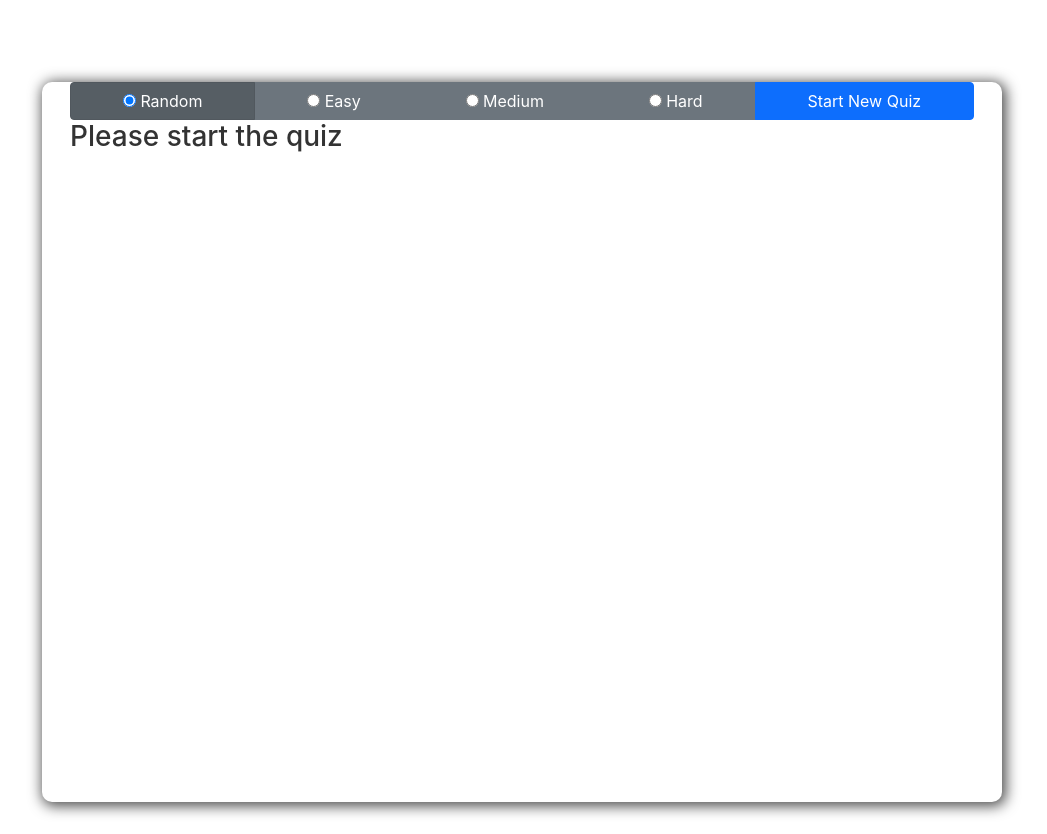
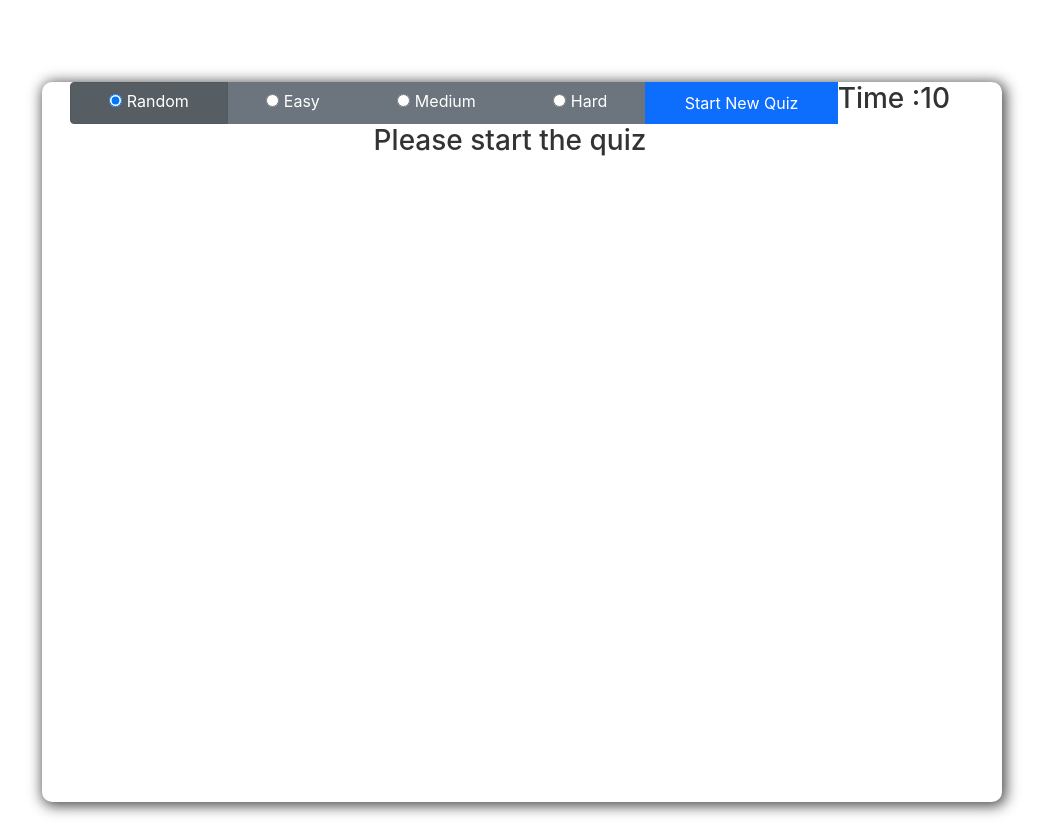
Before and after one commit to hgozutok/angular-quiz-app, an Angular app: page / in a window 1280 px wide. Shown: the whole page, without its empty margins (118-1165 px from the left). Built offline with nearby package versions, Linux system fonts and the light colour scheme.

Commit message:
timer added

```diff
--- a/angular.json
+++ b/angular.json
@@ -27,9 +27,12 @@
               "src/assets"
             ],
             "styles": [
-              "src/styles.css"
+              "src/styles.css",
+              "node_modules/bootstrap/dist/css/bootstrap.min.css"
             ],
-            "scripts": []
+            "scripts": [
+              "node_modules/bootstrap/dist/js/bootstrap.min.js"
+            ]
           },
           "configurations": {
             "production": {
--- a/package.json
+++ b/package.json
@@ -18,7 +18,9 @@
     "@angular/platform-browser": "~13.2.0",
     "@angular/platform-browser-dynamic": "~13.2.0",
     "@angular/router": "~13.2.0",
+    "@popperjs/core": "^2.11.2",
     "axios": "^0.26.0",
+    "bootstrap": "^5.1.3",
     "rxjs": "~7.5.0",
     "tslib": "^2.3.0",
     "zone.js": "~0.11.4"
@@ -28,6 +30,7 @@
     "@angular/cli": "~13.2.4",
     "@angular/compiler-cli": "~13.2.0",
     "@types/jasmine": "~3.10.0",
+    "@types/jquery": "^3.5.13",
     "@types/node": "^12.11.1",
     "jasmine-core": "~4.0.0",
     "karma": "~6.3.0",
--- a/src/app/app.module.ts
+++ b/src/app/app.module.ts
@@ -6,6 +6,9 @@ import { AppComponent } from './app.component';
 import { QuizMainComponent } from './quiz-main/quiz-main.component';
 import { FormsModule } from '@angular/forms';
 import { ReactiveFormsModule } from '@angular/forms';
+
+
+
 
 @NgModule({
   declarations: [
--- a/src/app/quiz-main/quiz-main.component.css
+++ b/src/app/quiz-main/quiz-main.component.css
@@ -4,7 +4,10 @@
 }
 .centerItems {
   display: flex;
-  /* justify-content: center; */
+  height: 100%;
+  /* background-color: cadetblue;
+   */
+  justify-content: center; /**/
   align-items: center;
   width: 100%;
 }
--- a/src/app/quiz-main/quiz-main.component.html
+++ b/src/app/quiz-main/quiz-main.component.html
@@ -1,10 +1,9 @@
-<div class="content" role="main">
 <div class="container">
-    <div class="row">
-      <div class="col-md-12">
-        <div class="row">
+  <div class="d-flex align-items-center justify-content-center">
+    <div class="row ">
+
+      <div class="row ">
         <div class="btn-group btn-group-toggle" data-toggle="buttons">
-
 
           <label class="btn btn-secondary active">
             <input type="radio" value="" [ngModel]="selectedRadioButtonValue"
@@ -27,43 +26,46 @@
           </label>
 
           <button class="btn btn-primary btn-round" (click)="startQuiz()">Start New Quiz</button>
+          <div class=" rounded-full align-items-center justify-content-center">
+            <h3> Time :{{time}} </h3>
+
+          </div>
         </div>
 
+
       </div>
-        <div class="centerItems ">
+      <div class=" row centerItems d-flex">
         <ng-template [ngIf]="started" [ngIfElse]="NotStarted">
-            <div class="card-container  ">
-              <div class="card">
-                <div class="front">
+
           <div class="cover">
             Q.No:{{questionNumber+1}}/{{questions.length}}
             <!-- <img src="assets/img/quiz.jpg" /> -->
           </div>
-                  <div class="user">
-                    <!-- <img class="img-circle" src="assets/img/quiz.jpg" /> -->
-                  </div>
+
           <div class="content">
             <div class="main">
               <h3 class="name">{{questions[questionNumber].question}}</h3>
               <p *ngFor="let answer of answers" class="description">
-                        <button class="btn btn-primary btn-round" (click)="selectAnswer(answer)">{{answer}}</button>
+                <button class="btn btn-primary btn-round w-100" (click)="selectAnswer(answer)">{{answer}}</button>
 
             </div>
           </div>
-                </div> <!-- end front panel -->
-              </div> <!-- end card -->
-            </div> <!-- end card-container -->
+
         </ng-template>
 
         <ng-template #NotStarted>
           <ng-template [ngIf]="ended" [ngIfElse]="startgame">
-              <div>
+
+
+
+
+            <div class="centerItems h-100 w-100">
               Total Score: {{score}}
 
             </div>
           </ng-template>
           <ng-template #startgame>
-              <div class="centerItems">
+            <div class="flex align-middle d-flex  justify-content-center  align-items-center h-100 w-100">
               <h3>Please start the quiz</h3>
 
             </div>
@@ -73,6 +75,30 @@
       </div>
 
 
+
+    </div>
+
+
+
+    <!-- Modal -->
+    <div class="modal fade" id="fModal" name="fModal" tabindex="-1" role="dialog"
+      aria-labelledby="exampleModalCenterTitle" aria-hidden="true">
+      <div class="modal-dialog modal-dialog-centered" role="document">
+        <div class="modal-content">
+          <div class="modal-header">
+            <h5 class="modal-title" id="exampleModalLongTitle">Results</h5>
+            <!-- <button type="button" class="close" data-dismiss="modal" aria-label="Close">
+              <span aria-hidden="true">&times;</span>
+            </button> -->
+          </div>
+          <div class="modal-body">
+            Total Score: {{score}}
+          </div>
+          <div class="modal-footer">
+            <button type="button" (click)="hideModal()" class="btn btn-secondary" data-dismiss="modal">Close</button>
+            <button type="button" (click)="startQuiz()" class="btn btn-primary">Start new</button>
           </div>
         </div>
       </div>
+    </div>
+  </div>
--- a/src/app/quiz-main/quiz-main.component.ts
+++ b/src/app/quiz-main/quiz-main.component.ts
@@ -5,6 +5,9 @@ import { QuizServiceService } from '../quiz-service.service';
 
 import { never } from 'rxjs';
 import { FormsModule } from '@angular/forms';
+
+//declare var $: any;
+declare var window: any;
 
 @Component({
   selector: 'app-quiz-main',
@@ -22,21 +25,51 @@ export class QuizMainComponent implements OnInit {
   ended: boolean = false;
   score: number = 0;
   selectedRadioButtonValue: string = "";
+  time: number = 10;
 
-
+  formModal: any;
 
 
   constructor(private service: QuizServiceService) {
 
   }
+  countBack(): void {
+    setInterval(() => {
 
-  ngOnInit(): void {
+      this.started ? this.time-- : this.time;
+
+      if (this.time == 0) {
+        this.selectAnswer("");
+        this.time = 10;
+      }
+
+    }, 1000);
 
   }
+  ngOnInit(): void {
+    this.formModal = new window.bootstrap.Modal(
+      document.getElementById('fModal')
+    );
+    // if (this.started == true)
+    {
+      this.countBack();
+    }
+  }
+  showModal(): void {
+    this.formModal.show();
+
+  }
+  hideModal(): void {
+    this.formModal.hide();
+
+  }
+
+
   startQuiz() {
     this.resetQuiz();
     this.getQuiz();
-    console.log(this.selectedRadioButtonValue);
+    this.hideModal();
+    // console.log(this.selectedRadioButtonValue);
   }
 
   resetQuiz() {
@@ -47,14 +80,17 @@ export class QuizMainComponent implements OnInit {
     this.score = 0;
     this.started = false;
     this.questions = [];
+    this.time = 10;
 
 
   }
 
   selectAnswer(answer: string) {
+    this.time = 10;
     if (this.questions[this.questionNumber].correct_answer == answer) {
       this.givenAnswers[this.questionNumber] = "correct";
       this.score++;
+
     }
     else {
       this.givenAnswers[this.questionNumber] = "incorrect";
@@ -70,6 +106,9 @@ export class QuizMainComponent implements OnInit {
     else { //quiz is ended
       this.ended = true;
       this.started = false;
+
+      //  open("#mymodal");
+      this.showModal();
     }
     //end quiz
 
```
Also changed, not shown: 1 other file (tests, documents, lock files or other folders). Lines whose indentation alone changed are shown as unchanged.
